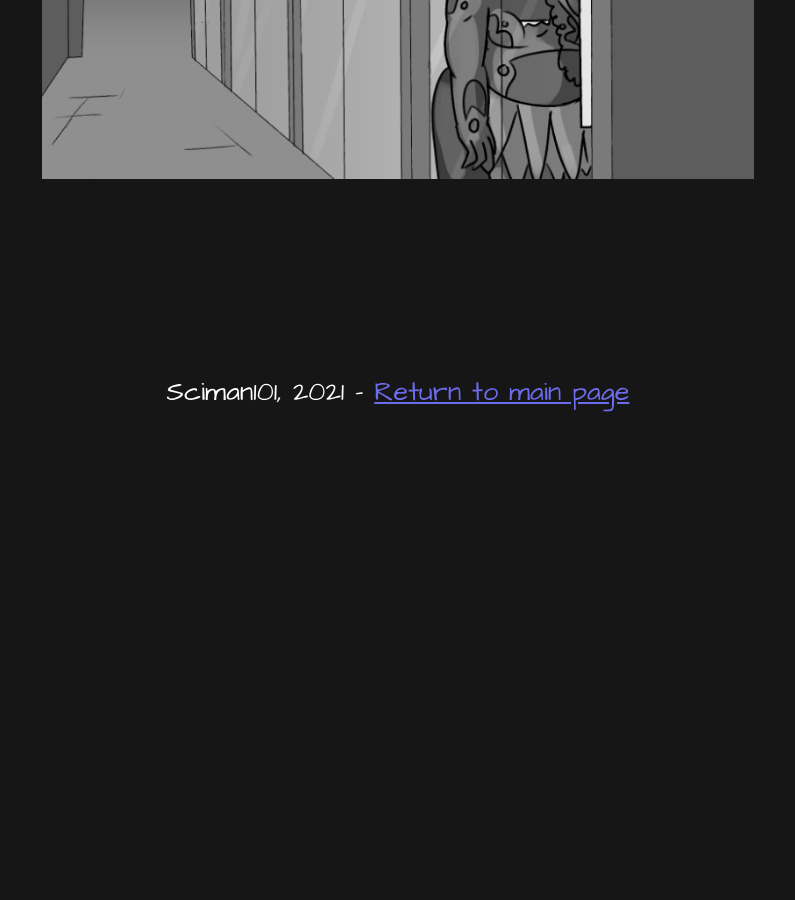
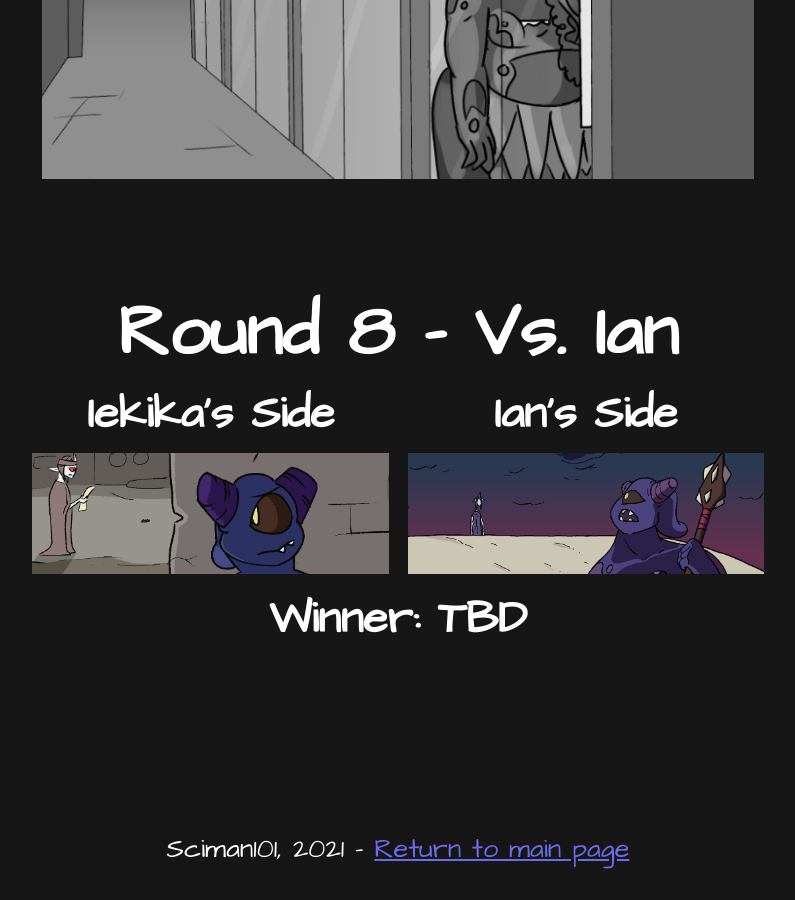
Before and after one commit to Sciman101/sciman101.github.io, a Jekyll site: the page w4r.html, which Jekyll copies as it is, in a window 1280 px wide and 900 px high, scrolled down 2513 px. Shown: the whole window, without its empty margins (242-1037 px from the left). Built offline with Jekyll 4.4.1, drawn with Linux system fonts in a browser that asks for light colours; nearby versions of some CDN libraries; before the commit the page ends 2956 px from its top, so only the background shows below that.

Commit message:
updated war for rayuba page

```diff
--- a/w4r.html
+++ b/w4r.html
@@ -105,6 +105,28 @@
         </td>
       </tr>
 
+      <!-- Round Eight -->
+      <tr>
+        <td colspan="2"><h1>Round 8 - Vs. Ian</h1></td>
+      </tr>
+
+      <tr>
+        <td>
+          <h2>Iekika's Side</h2>
+          <a href="https://cubari.moe/read/imgur/PmOJhGB/1/1/"><img class="bastionborder thumbnail" src="assets/img/w4r/r8iekika.png"></a>
+        </td>
+        <td>
+          <h2>Ian's Side</h2>
+          <a href="https://cubari.moe/read/imgur/7pjxcgX/1/1/"><img class="pyreborder thumbnail" src="assets/img/w4r/r8ian.png"></a>
+        </td>
+      </tr>
+      <tr>
+        <td colspan="2">
+          <h2>Winner: TBD</h2>
+          <div class='spacer'></div>
+        </td>
+      </tr>
+
     <!-- Footer -->
     <tr>
       <td colspan="2"><div class='spacer'></div>
```
Also changed, not shown: assets/img/w4r/r8ian.png (added), assets/img/w4r/r8iekika.png (added).
